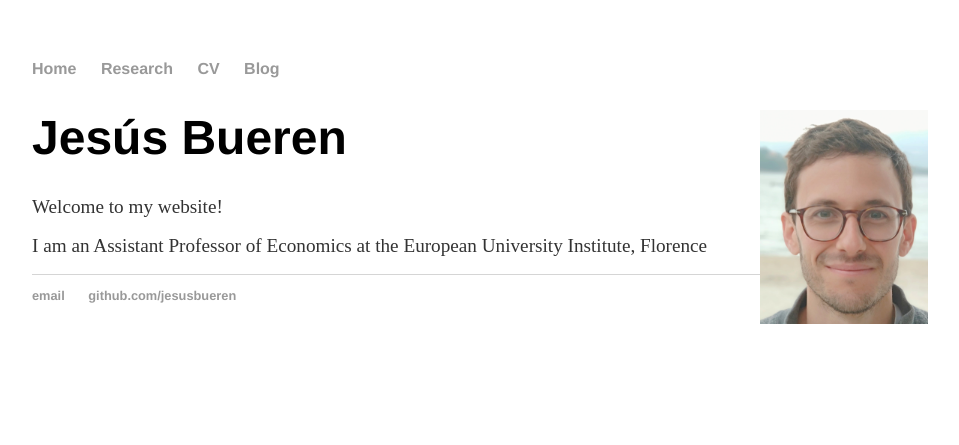
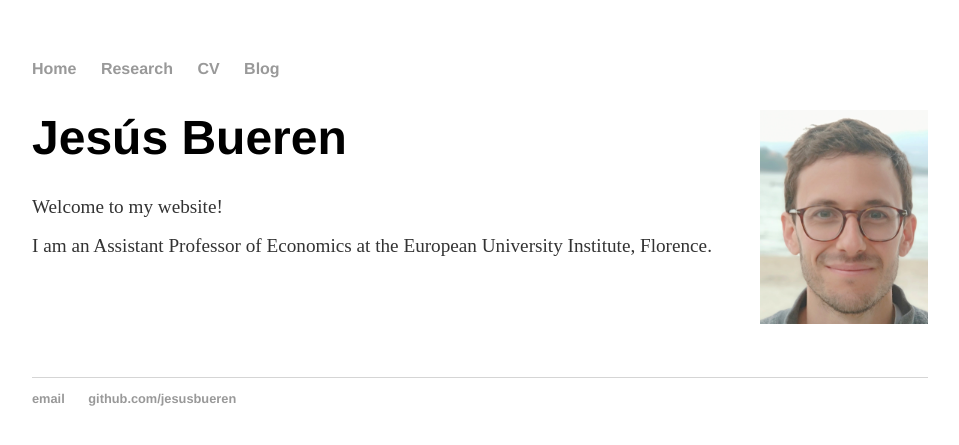
Before and after one commit to jesusbueren/jesusbueren.github.io, a Jekyll site: the page built from index.html, in a window 1280 px wide. Shown: the top 445 px of the page, without its empty margins (160-1119 px from the left). Built offline with Jekyll 4.4.1, drawn with Linux system fonts in a browser that asks for light colours.

Commit message:
Update index.html

```diff
--- a/index.html
+++ b/index.html
@@ -6,5 +6,12 @@
 
 	<h1><img src="img_github.jpg" alt="Smiley face" style="float:right;width:168px;height:214px;">Jes&uacutes Bueren</h1>
 	<p>Welcome to my website!</p>
-	<p> I am an Assistant Professor of Economics at the European University Institute, Florence</p>
+	<p> I am an Assistant Professor of Economics at the European University Institute, Florence.</p>
+	<pre>
+
+
+
+
+
+	</pre>
 </div><!-- /.blurb -->
```
